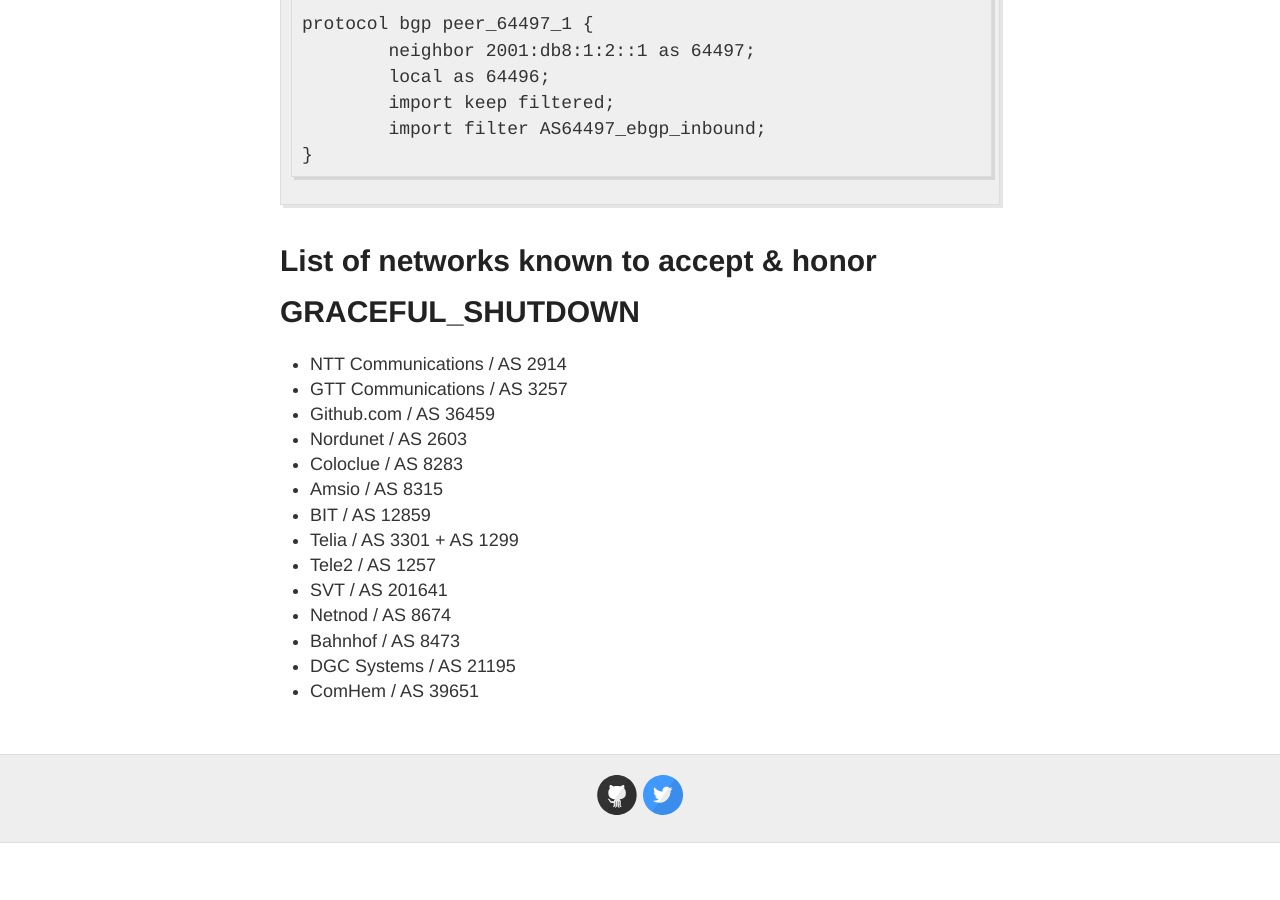
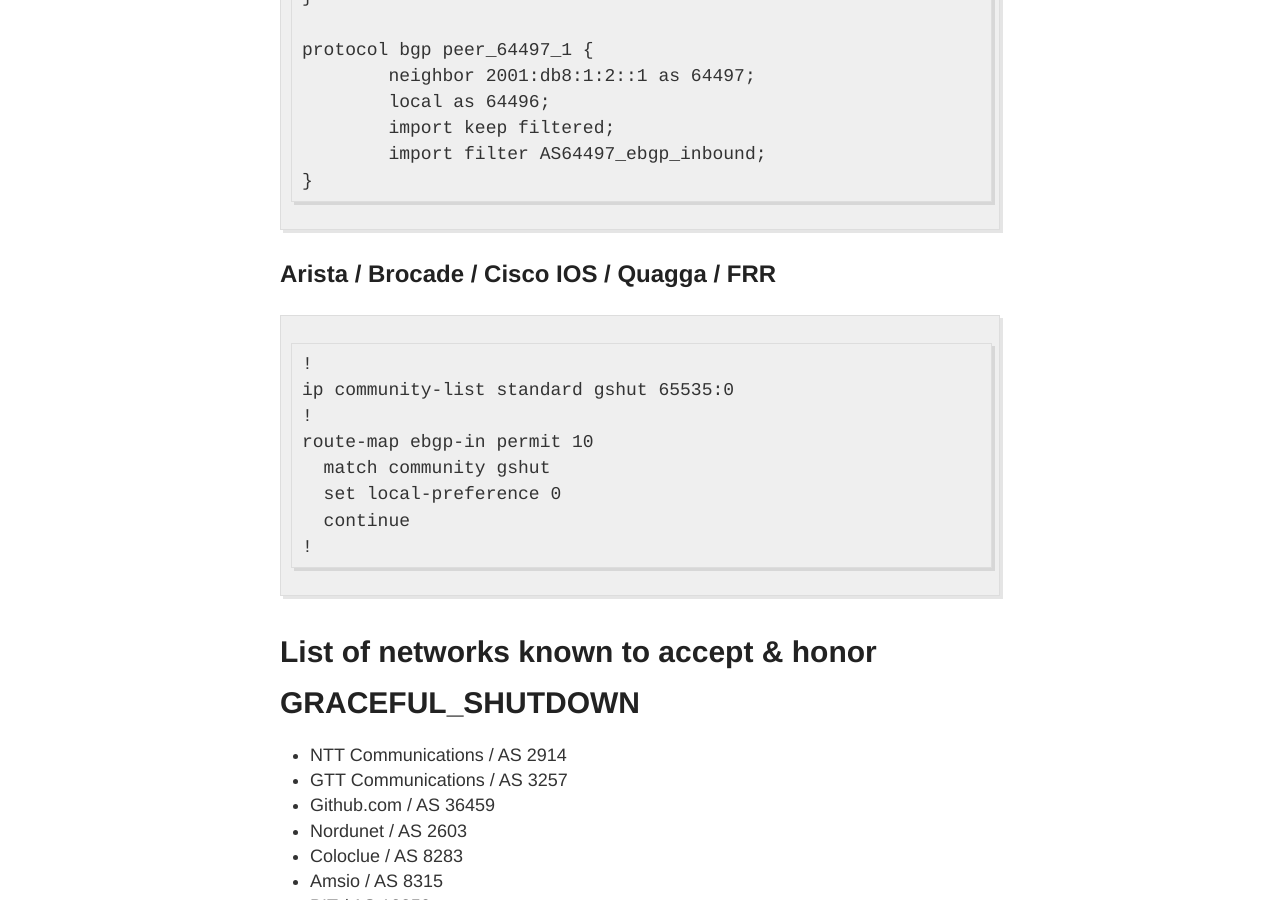
Before and after one commit to NLNOG/bgpfilterguide, a Jekyll site: the page built from guides/graceful_shutdown.md, in a window 1280 px wide and 900 px high, scrolled down 3210 px. Built offline with Jekyll 4.4.1, drawn with Linux system fonts in a browser that asks for light colours; before the commit the page ends 4053 px from its top, so only the background shows below that; some of the changed text lies outside the part shown.

Commit message:
Arista / Brocade / Cisco IOS / Quagga / FRR

````diff
--- a/guides/graceful_shutdown.md
+++ b/guides/graceful_shutdown.md
@@ -110,6 +110,19 @@
 }
 ```
 
+## Arista / Brocade / Cisco IOS / Quagga / FRR
+
+```
+!
+ip community-list standard gshut 65535:0
+!
+route-map ebgp-in permit 10
+  match community gshut
+  set local-preference 0
+  continue
+!
+```
+
 # List of networks known to accept & honor GRACEFUL_SHUTDOWN
 
 * NTT Communications / AS 2914
````
